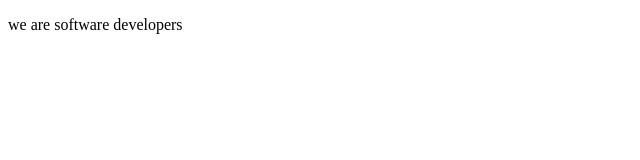
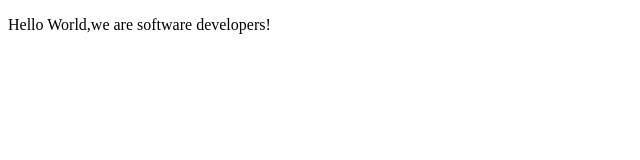
Before and after one commit to TunsBad/gatson-yusif-microverse, a plain HTML site: page index.html in a window 1280 px wide. Shown: the whole page, without its empty margins (0-640 px from the left). Drawn offline with Linux system fonts and the light colour scheme.

Commit message:
Update index.html

```diff
--- a/index.html
+++ b/index.html
@@ -8,7 +8,7 @@
 
   <body>
     <script src="https://cdn.freecodecamp.org/testable-projects-fcc/v1/bundle.js"></script>
-    <p>we are software developers</p>
+    <p>Hello World,we are software developers!</p>
     <!--
 
 
```
